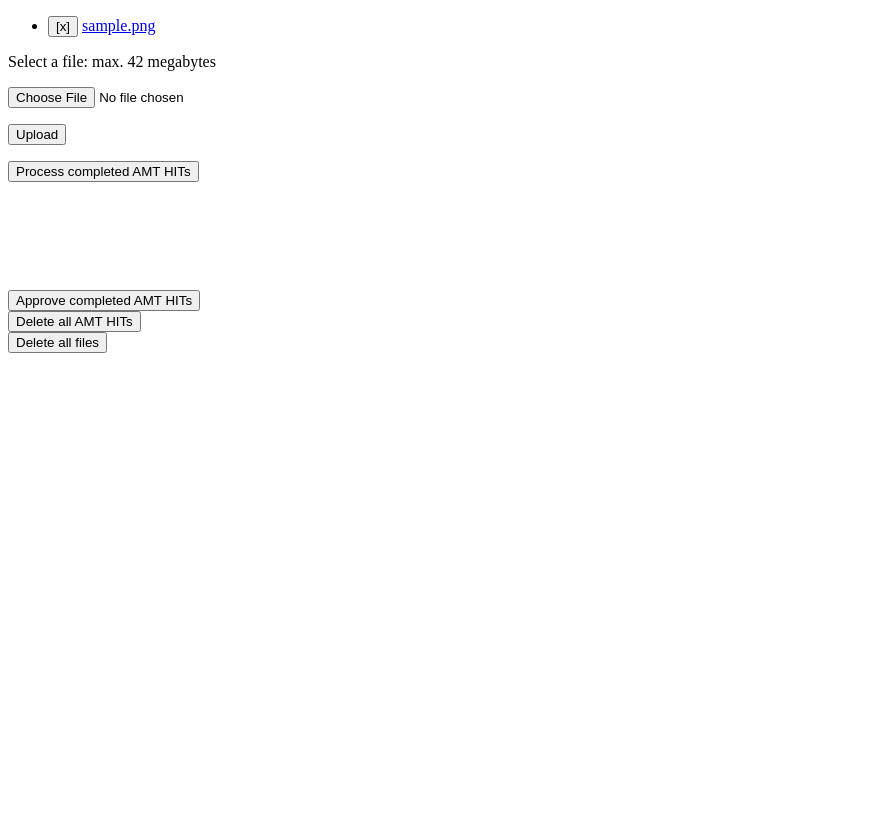
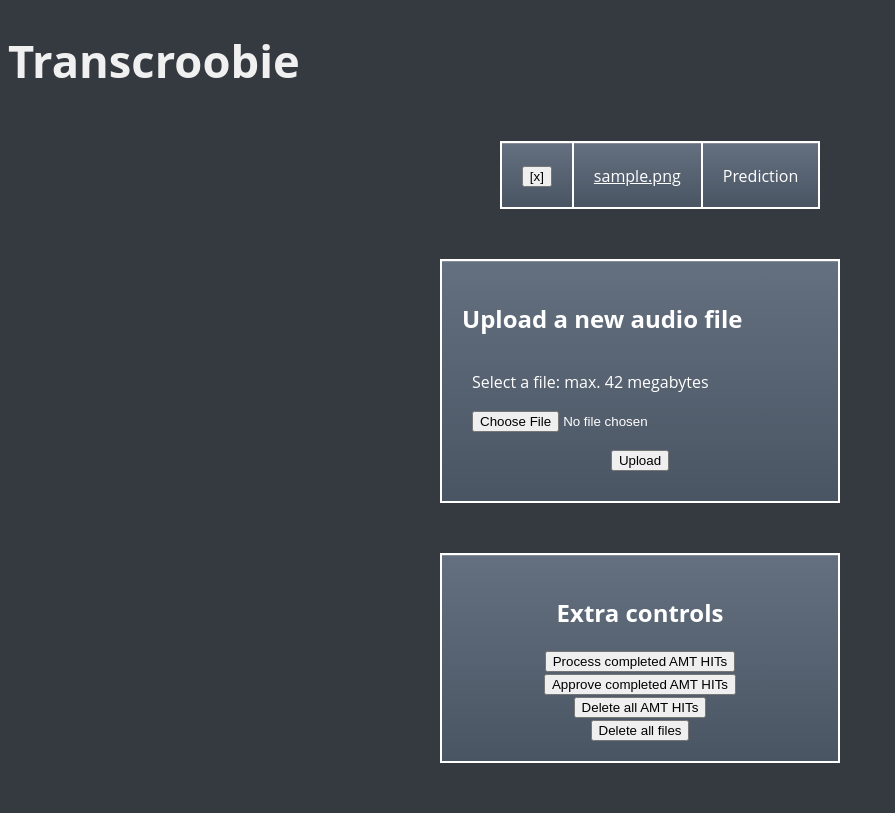
Before and after one commit to artoonie/transcroobie, a Django app: page /hitrequest/list/ in a window 1280 px wide. Shown: the whole page, without its empty margins (0-895 px from the left). Before the commit the page ends 353 px from the top, so only its background shows below. Run offline with Django 3.2, Linux system fonts and the light colour scheme; tables that the repository leaves empty hold one stand-in row (values such as "Sample post"); data that the repository does not hold is empty; parts of the project's set-up code (start-up, migrations or seed data) failed here and were passed over.

Commit message:
Style the main page

```diff
--- a/templates/hitrequest/list.html
+++ b/templates/hitrequest/list.html
@@ -4,22 +4,132 @@
         <meta charset="utf-8">
         <title>Upload files to transcribe</title>
     </head>
+<!-- Table style, from http://codepen.io/anon/pen/NbPbNV -->
+<style>
+* {
+  -moz-box-sizing: border-box;
+  -webkit-box-sizing: border-box;
+	box-sizing: border-box;
+}
+
+body {
+  background:#353a40;
+  color:#F0F0F0;
+  font-family: 'Open Sans', sans-serif;
+  font-size: 17pt;
+}
+
+table {
+  border-collapse: separate;
+  background:#fff;
+  @include border-radius(5px);
+  margin:50px auto;
+  @include box-shadow(0px 0px 5px rgba(0,0,0,0.3));
+}
+
+thead {
+  @include border-radius(5px);
+}
+
+thead th, thead a {
+  font-size:16px;
+  font-weight:400;
+  color:#fff;
+}
+thead th {
+  @include text-shadow(1px 1px 0px rgba(0,0,0,0.5));
+  text-align:left;
+  padding:20px;
+  background:linear-gradient(#646f7f, #4a5564);
+  border-top:1px solid #858d99;
+}
+
+tbody tr td {
+  font-family: 'Open Sans', sans-serif;
+  font-weight:400;
+  color:#5f6062;
+  font-size:13px;
+  padding:20px 20px 20px 20px;
+  border-bottom:1px solid #e0e0e0;
+
+}
+
+tbody tr:nth-child(2n) {
+  background:#f0f3f5;
+}
+
+tbody tr:last-child td {
+  border-bottom:none;
+  &:first-child {
+    @include border-bottom-left-radius(5px);
+  }
+  &:last-child {
+    @include border-bottom-right-radius(5px);
+  }
+}
+
+tbody:hover > tr td {
+  @include opacity(0.5);
+
+  /* uncomment for blur effect */
+  /* color:transparent;
+  @include text-shadow(0px 0px 2px rgba(0,0,0,0.8));*/
+}
+
+tbody:hover > tr:hover td {
+  @include text-shadow(none);
+  color:#2d2d2d;
+  @include opacity(1.0);
+}
+</style>
+
+<!-- Upload button, from http://maffrigby.com/nice-file-upload-button-dude/ -->
+<style>
+.fileUpload {
+	position: relative;
+	overflow: hidden;
+	margin: 10px;
+}
+.fileUpload input.upload {
+	position: absolute;
+	top: 0;
+	right: 0;
+	margin: 0;
+	padding: 0;
+	font-size: 20px;
+	cursor: pointer;
+	opacity: 0;
+	filter: alpha(opacity=0);
+}
+</style>
     <body>
+    <h1>Transcroobie</h1>
     <!-- List of uploaded documents -->
     {% if documents %}
         <ul>
         {% for document in documents %}
-            <li>
+<table>
+    <thead>
+        <tr>
+            <th>
             <form action="{% url 'delete' %}" method="post" enctype="multipart/form-data">
                 {% csrf_token %}
                 <input type="hidden" name="selectedDoc" value="{{ document.pk }}" />
                 <input type="submit" value="[x]" />
+            </form>
+            </th>
+            <th>
                 <a href="{{ document.docfile.url }}">{{ document.docfile.name }}</a>
-            </form>
-            </li>
+            </th>
+            <th>
+                Prediction
+            </th>
+        </tr>
+    </thead>
+    <tbody>
             {% for audiosnippet in document.audioSnippets.all %}
-            <div style="padding-left:30px">
-                {{forloop.counter}}:
+        <tr>
+            <td style="text-align:center">
                 {% if audiosnippet.hasBeenValidated %}
                     ✔️
                 {% elif audiosnippet.isComplete %}
@@ -27,12 +137,19 @@
                 {% else %}
                     <a href='../../hit/checkHIT?docId={{audiosnippet.pk}}&assignmentId=ASSIGNMENT_ID_NOT_AVAILABLE&hitId={{audiosnippet.activeHITId}}'>🚀</a>
                 {% endif %}
+            </td>
+            <td>
                 <a href="{{ audiosnippet.audio.url }}">{{ audiosnippet.audio.name }}</a>
-                <br/>
-                {{ audiosnippet.predictions }}
-                <br/> <br/>
-            </div>
+            </td>
+            <td>
+                {% for prediction in audiosnippet.predictions %}
+                    Prediction #{{ forloop.counter }}: {{prediction}}
+                {% endfor %}
+            </td>
+        </tr>
             {% endfor %}
+    </tbody>
+</table>
         {% endfor %}
         </ul>
     {% else %}
@@ -40,7 +157,9 @@
     {% endif %}
 
         <!-- Upload form. Note enctype attribute! -->
-        <form action="{% url 'list' %}" method="post" enctype="multipart/form-data">
+        <table width=400><thead><tr><th>
+        <h2> Upload a new audio file </h2>
+        <form action="{% url 'list' %}" method="post" enctype="multipart/form-data" class="fileUpload">
             {% csrf_token %}
             <p>{{ form.non_field_errors }}</p>
             <p>{{ form.uploadedFile.label_tag }} {{ form.uploadedFile.help_text }}</p>
@@ -48,16 +167,17 @@
                 {{ form.uploadedFile.errors }}
                 {{ form.uploadedFile }}
             </p>
-            <p><input type="submit" value="Upload" /></p>
+            <center><input type="submit" value="Upload" /></center>
         </form>
+        </th></tr></thead></table>
 
+
+        <table width=400><thead><tr><th style="text-align:center">
+        <h2> Extra controls </h2>
         <form action="{% url 'processHits' %}" method="post" enctype="multipart/form-data">
             {% csrf_token %}
             <input type="submit" value="Process completed AMT HITs" />
         </form>
-
-
-        <br><br><br><br><br><br>
 
         <form action="{% url 'approveAllHits' %}" method="post" enctype="multipart/form-data">
             {% csrf_token %}
@@ -71,5 +191,6 @@
             {% csrf_token %}
             <input type="submit" value="Delete all files" />
         </form>
+        </th></tr></thead></table>
     </body>
 </html>
```
